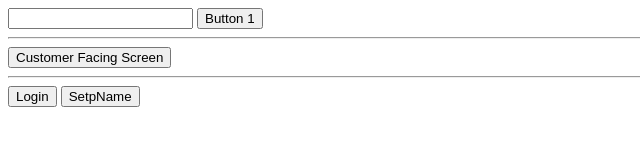
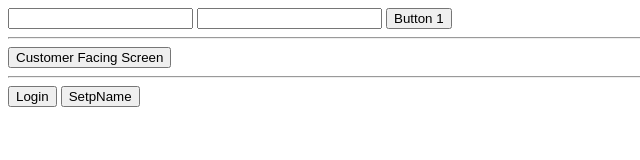
Before and after one commit to huomarvin/huomarvin.github.io, a plain HTML site: page index.html in a window 1280 px wide. Shown: the whole page, without its empty margins (0-640 px from the left). Drawn offline with Linux system fonts and the light colour scheme.

Commit message:
add input

```diff
--- a/index.html
+++ b/index.html
@@ -36,6 +36,7 @@
         <iframe src="https://www.googletagmanager.com/ns.html?id=GTM-K69MBRH" height="0" width="0" style="display:none;visibility:hidden"><iframe>
     </noscript>
     <input />
+    <input type="text" autocapitalize="off" />
     <!-- End Google Tag Manager (noscript) -->
     <button id="button1">Button 1</button><hr />
     <button id="myAppName">Customer Facing Screen</button><hr />
```
